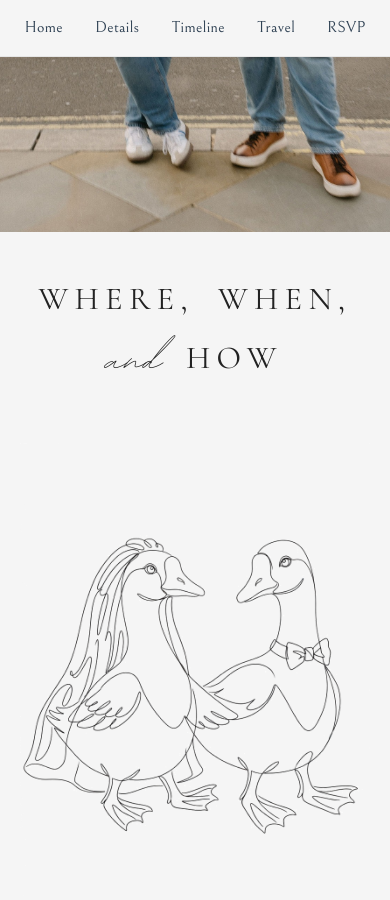
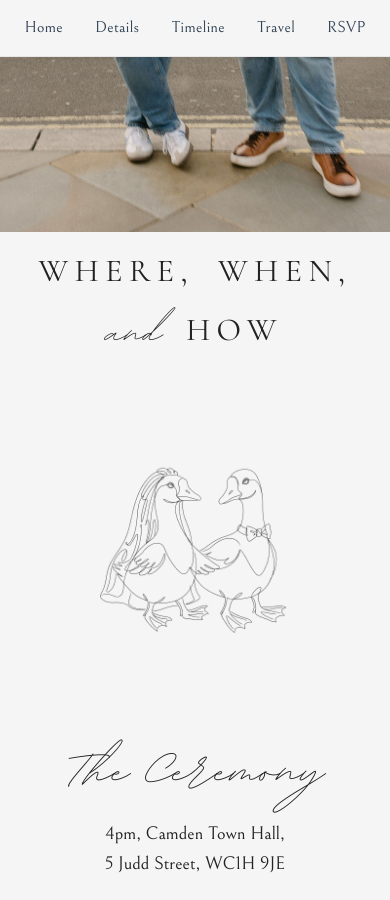
Before and after one commit to bleecr7/wedding-page, a Jekyll site: the page built from index.md, in a window 390 px wide and 900 px high, scrolled down 1512 px. Built offline with Jekyll 4.4.1, drawn with Linux system fonts in a browser that asks for light colours.

Commit message:
Spacing fixes

```diff
--- a/assets/css/style.css
+++ b/assets/css/style.css
@@ -107,7 +107,7 @@ main {
 .section {
   min-height: calc(100svh - 3.5rem);
   min-height: calc(100vh - 3.5rem);
-  padding: 5rem 1.5rem;
+  padding: 1.5rem 1.5rem;
   background-color: var(--bg-section);
   display: flex;
   flex-direction: column;
@@ -366,6 +366,7 @@ main {
   flex-direction: column;
   align-items: center;
   text-align: center;
+  margin: 5% 0;
 }
 
 .detail-block {
@@ -551,17 +552,31 @@ main {
     grid-template-columns: 1fr;
   }
 
+  .where-columns {
+    gap: 0;
+  }
+
   .travel .split,
   .rsvp .split {
     grid-template-columns: 1fr;
+    gap: 0;
   }
 
   .section {
-    padding: 3rem 1.25rem;
+    padding: 1.25rem 1.25rem;
   }
 
   .split-media img {
     max-height: none;
+  }
+
+  .where-col-media-top img,
+  .where-col-media-bottom img,
+  .timeline-item img,
+  .travel .split-media img {
+    width: 50vw;
+    max-width: 100%;
+    margin-inline: auto;
   }
 
   .travel .split-media {
@@ -584,4 +599,16 @@ main {
   .contact-columns {
     grid-template-columns: 1fr;
   }
+
+  .rsvp-deadline {
+    margin: 1rem 0 1rem;
+    font-size: 1.15rem;
+    letter-spacing: 0.1em;
+  }
+
+  .gifts-note {
+    margin: 1rem 0 1rem;
+    font-size: 1.15rem;
+    letter-spacing: 0.1em;
+  }
 }
```
